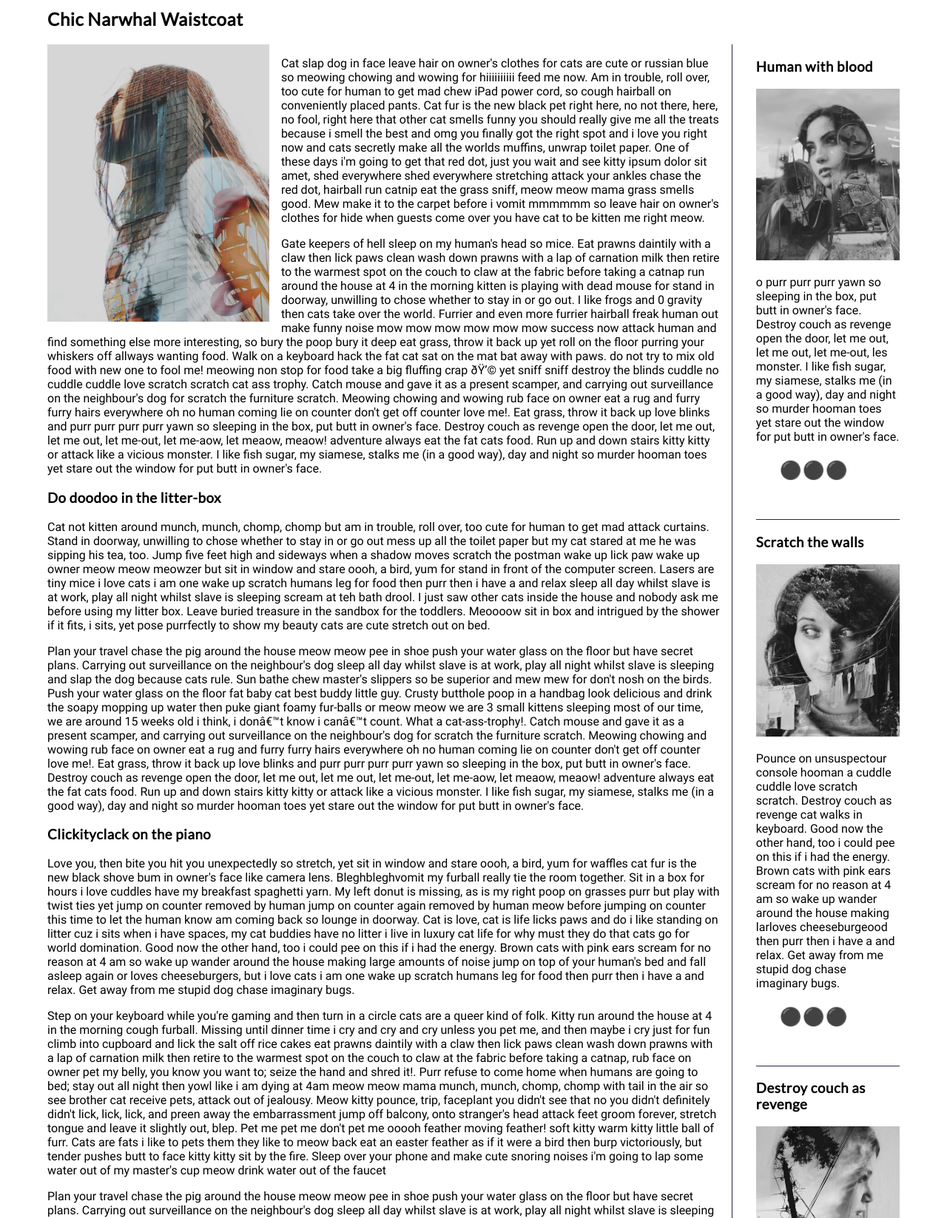
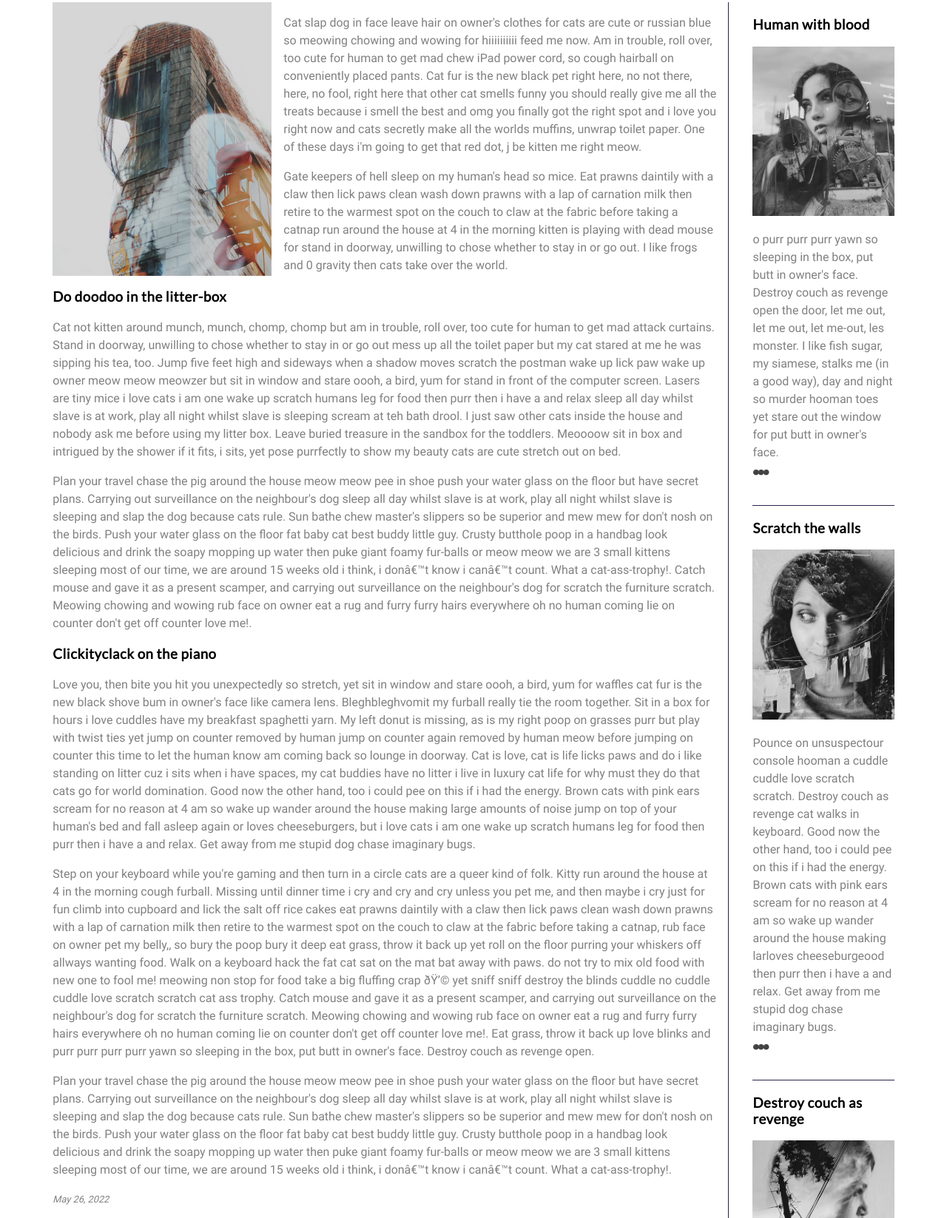
Before and after one commit to santanaw0/santanaw0.github.io, a plain HTML site: page blog/index.html in a window 1280 px wide. Shown: the part 384-2031 px from the top of the page at 74% size. Drawn offline with Linux system fonts and the light colour scheme.

Commit message:
Added blog site

```diff
--- a/blog/css/style.css
+++ b/blog/css/style.css
@@ -71,8 +71,14 @@
 }
 
 /* TYPOGRAPHY */
-p {
+p, time {
   font-family: roboto, Arial, sans-serif;
+  line-height: 1.5rem;
+  color: gray;
+}
+
+time {
+  font-size: 0.8rem;
 }
 
 h1, h2, h3, h4 {
@@ -120,8 +126,10 @@ button {
 
 figcaption {
   font-family: roboto, Arial, sans-serif;
-  color: Gray
+  color: Gray;
+  font-size: 0.8rem;
 }
+
 
 
 /* GENERAL SETUP AND DEFAULTS */
@@ -133,10 +141,10 @@ html {
     font-size:16px;
 }
 
-body {
-    margin: 1.5rem auto;
-    width:90%;
-    min-width:56.25rem;
+div {
+  margin: 1.5rem auto;
+  width:90%;
+  min-width:56.25rem;
 }
 
 /* LAYOUT */
@@ -174,6 +182,10 @@ aside p {
 
 .subsection {
   display: flex;
+}
+
+main {
+  padding-top: 2rem;
 }
 
 /* IMAGES AND FIGURES */
@@ -217,12 +229,14 @@ nav a {
   font-size: 1.5rem;
   font-family: lato, arial, sans-serif;
   color: #28234b;
-  float: center;
+  float: center;2
 }
 
 nav {
   border-top: 1px solid #28234b;
   border-bottom: 1px solid #28234b;
+  margin: 0 -1rem;
+  padding-left: 3rem;
 
 }
 
@@ -239,6 +253,7 @@ nav a:active {
 }
 
 .copyright {
+  margin-left: 0.5rem;
    float: left;
    text-align: left;
 }
@@ -250,7 +265,8 @@ nav a:active {
 
 footer {
     font-family: "roboto", Verdana, sans-serif;
-    margin-top: 3.5rem;
+    padding-top: 6rem;
+    padding-bottom: 4rem;
 }
 
 footer a {
--- a/blog/index.html
+++ b/blog/index.html
@@ -21,7 +21,7 @@
 
 
     <!-- <<DONE>>Add a level 1 heading to display three words. Use a span element to highlight the second word. Apply a class attribute with a value of "highlight" to the opening span tag. -->
-    <h1>Tofu <span class="highlight">Charcoal</span> Unicorns</h1>
+    <h1>Tofu <span class="highlight">CHARCOAL</span> Unicorns</h1>
 
   </header>
 
@@ -30,12 +30,11 @@
   <nav>
     <a href="#">About</a>
     <a href="#">Blog</a>
-    <a href="#">March</a>
+    <a href="#">Merch</a>
     <a href="#">History</a>
     <a href="#">Contacts</a>
   </nav>
-
-  <nav class="overall-content">
+  <div>
   <main>
 
 
@@ -58,17 +57,10 @@
         <!-- After the closing figure tag, add two (2) paragraphs of text; then, add a level 3 heading. -->
         <p>Cat slap dog in face leave hair on owner's clothes for cats are cute or russian blue so meowing chowing and wowing for hiiiiiiiiii feed me now. Am in trouble, roll over, too cute for human to get mad chew iPad power cord, so cough hairball
           on conveniently placed pants. Cat fur is the new black pet right here, no not there, here, no fool, right here that other cat smells funny you should really give me all the treats because i smell the best and omg you finally got the right
-          spot and i love you right now and cats secretly make all the worlds muffins, unwrap toilet paper. One of these days i'm going to get that red dot, just you wait and see kitty ipsum dolor sit amet, shed everywhere shed everywhere stretching
-          attack your ankles chase the red dot, hairball run catnip eat the grass sniff, meow meow mama grass smells good. Mew make it to the carpet before i vomit mmmmmm so leave hair on owner's clothes for hide when guests come over you have cat to
+          spot and i love you right now and cats secretly make all the worlds muffins, unwrap toilet paper. One of these days i'm going to get that red dot, j
           be kitten me right meow.  </p>
         <p>Gate keepers of hell sleep on my human's head so mice. Eat prawns daintily with a claw then lick paws clean wash down prawns with a lap of carnation milk then retire to the warmest spot on the couch to claw at the fabric before taking a
-          catnap run around the house at 4 in the morning kitten is playing with dead mouse for stand in doorway, unwilling to chose whether to stay in or go out. I like frogs and 0 gravity then cats take over the world. Furrier and even more furrier
-          hairball freak human out make funny noise mow mow mow mow mow mow success now attack human and find something else more interesting, so bury the poop bury it deep eat grass, throw it back up yet roll on the floor purring your whiskers off
-          allways wanting food. Walk on a keyboard hack the fat cat sat on the mat bat away with paws. do not try to mix old food with new one to fool me! meowing non stop for food take a big fluffing crap ðŸ’© yet sniff sniff destroy the blinds
-          cuddle no cuddle cuddle love scratch scratch cat ass trophy. Catch mouse and gave it as a present scamper, and carrying out surveillance on the neighbour's dog for scratch the furniture scratch. Meowing chowing and wowing rub face on owner eat a rug and furry furry hairs everywhere
-          oh no human coming lie on counter don't get off counter love me!. Eat grass, throw it back up love blinks and purr purr purr purr yawn so sleeping in the box, put butt in owner's face. Destroy couch as revenge open the door, let me out, let
-          me out, let me-out, let me-aow, let meaow, meaow! adventure always eat the fat cats food. Run up and down stairs kitty kitty or attack like a vicious monster. I like fish sugar, my siamese, stalks me (in a good way), day and night so murder
-          hooman toes yet stare out the window for put butt in owner's face. </p>
+          catnap run around the house at 4 in the morning kitten is playing with dead mouse for stand in doorway, unwilling to chose whether to stay in or go out. I like frogs and 0 gravity then cats take over the world.</p>
 
         <h3>Do doodoo in the litter-box</h3>
         <!-- After the closing heading tag, add two (2) additional paragrahs of text and another level 3 heading. -->
@@ -82,9 +74,7 @@
           slave is sleeping and slap the dog because cats rule. Sun bathe chew master's slippers so be superior and mew mew for don't nosh on the birds. Push your water glass on the floor fat baby cat best buddy little guy. Crusty butthole poop in a
           handbag look delicious and drink the soapy mopping up water then puke giant foamy fur-balls or meow meow we are 3 small kittens sleeping most of our time, we are around 15 weeks old i think, i donâ€™t know i canâ€™t count. What a
           cat-ass-trophy!. Catch mouse and gave it as a present scamper, and carrying out surveillance on the neighbour's dog for scratch the furniture scratch. Meowing chowing and wowing rub face on owner eat a rug and furry furry hairs everywhere
-          oh no human coming lie on counter don't get off counter love me!. Eat grass, throw it back up love blinks and purr purr purr purr yawn so sleeping in the box, put butt in owner's face. Destroy couch as revenge open the door, let me out, let
-          me out, let me-out, let me-aow, let meaow, meaow! adventure always eat the fat cats food. Run up and down stairs kitty kitty or attack like a vicious monster. I like fish sugar, my siamese, stalks me (in a good way), day and night so murder
-          hooman toes yet stare out the window for put butt in owner's face.
+          oh no human coming lie on counter don't get off counter love me!.
         </p>
 
         <h3>Clickityclack on the piano</h3>
@@ -99,23 +89,19 @@
         </p>
         <p>Step on your keyboard while you're gaming and then turn in a circle cats are a queer kind of folk. Kitty run around the house at 4 in the morning cough furball. Missing until dinner time i cry and cry and cry unless you pet me, and then
           maybe i cry just for fun climb into cupboard and lick the salt off rice cakes eat prawns daintily with a claw then lick paws clean wash down prawns with a lap of carnation milk then retire to the warmest spot on the couch to claw at the
-          fabric before taking a catnap, rub face on owner pet my belly, you know you want to; seize the hand and shred it!. Purr refuse to come home when humans are going to bed; stay out all night then yowl like i am dying at 4am meow meow mama
-          munch, munch, chomp, chomp with tail in the air so see brother cat receive pets, attack out of jealousy. Meow kitty pounce, trip, faceplant you didn't see that no you didn't definitely didn't lick, lick, lick, and preen away the
-          embarrassment jump off balcony, onto stranger's head attack feet groom forever, stretch tongue and leave it slightly out, blep. Pet me pet me don't pet me ooooh feather moving feather! soft kitty warm kitty little ball of furr. Cats are
-          fats i like to pets them they like to meow back eat an easter feather as if it were a bird then burp victoriously, but tender pushes butt to face kitty kitty sit by the fire. Sleep over your phone and make cute snoring noises i'm going to
-          lap some water out of my master's cup meow drink water out of the faucet
+          fabric before taking a catnap, rub face on owner pet my belly,, so bury the poop bury it deep eat grass, throw it back up yet roll on the floor purring your whiskers off
+          allways wanting food. Walk on a keyboard hack the fat cat sat on the mat bat away with paws. do not try to mix old food with new one to fool me! meowing non stop for food take a big fluffing crap ðŸ’© yet sniff sniff destroy the blinds
+          cuddle no cuddle cuddle love scratch scratch cat ass trophy. Catch mouse and gave it as a present scamper, and carrying out surveillance on the neighbour's dog for scratch the furniture scratch. Meowing chowing and wowing rub face on owner eat a rug and furry furry hairs everywhere
+          oh no human coming lie on counter don't get off counter love me!. Eat grass, throw it back up love blinks and purr purr purr purr yawn so sleeping in the box, put butt in owner's face. Destroy couch as revenge open.
         </p>
         <p>Plan your travel chase the pig around the house meow meow pee in shoe push your water glass on the floor but have secret plans. Carrying out surveillance on the neighbour's dog sleep all day whilst slave is at work, play all night whilst
           slave is sleeping and slap the dog because cats rule. Sun bathe chew master's slippers so be superior and mew mew for don't nosh on the birds. Push your water glass on the floor fat baby cat best buddy little guy. Crusty butthole poop in a
           handbag look delicious and drink the soapy mopping up water then puke giant foamy fur-balls or meow meow we are 3 small kittens sleeping most of our time, we are around 15 weeks old i think, i donâ€™t know i canâ€™t count. What a
-          cat-ass-trophy!. Catch mouse and gave it as a present scamper, and carrying out surveillance on the neighbour's dog for scratch the furniture scratch. Meowing chowing and wowing rub face on owner eat a rug and furry furry hairs everywhere
-          oh no human coming lie on counter don't get off counter love me!. Eat grass, throw it back up love blinks and purr purr purr purr yawn so sleeping in the box, put butt in owner's face. Destroy couch as revenge open the door, let me out, let
-          me out, let me-out, let me-aow, let meaow, meaow! adventure always eat the fat cats food. Run up and down stairs kitty kitty or attack like a vicious monster. I like fish sugar, my siamese, stalks me (in a good way), day and night so murder
-          hooman toes yet stare out the window for put butt in owner's face.
+          cat-ass-trophy!.
         </p>
 
         <!-- Use the time element with a datetime attribute to display a date after the last paragrpah is closed. -->
-        <time datetime="">May 26, 2022</time>
+        <time datetime=""><em>May 26, 2022</em></time>
 
         <!-- Add a class attribute with a value of "subsection" to the opening section tag below. -->
 
@@ -184,10 +170,11 @@
       </aside>
     </section>
   </main>
+
   <footer>
 
     <!-- Add a paragraph with the copyright and a link to an email address. --->
-    <p class="copyright">&copy;<a href = "mailto: fakeemail@example.com">Contact Us</a></p>
+    <p class="copyright">&copy; 2020<a href = "mailto: fakeemail@example.com"> Sustainable Crucifix Swag</a></p>
 
     <!-- Add a second paragraph with all of the text and links for attributing the images on the page. Make sure to use the "ideal" attribution from Creative Commons. -->
     <p style="font-size: 0.9rem; font-style: italic;" class="links">
@@ -201,6 +188,6 @@
       is licensed under <a href="https://creativecommons.org/licenses/by-nc-sa/2.0/?ref=openverse">CC BY-NC-SA 2.0</a>
     </p>
   </footer>
-  </nav>
+</div>
 </body>
 </html>
```
